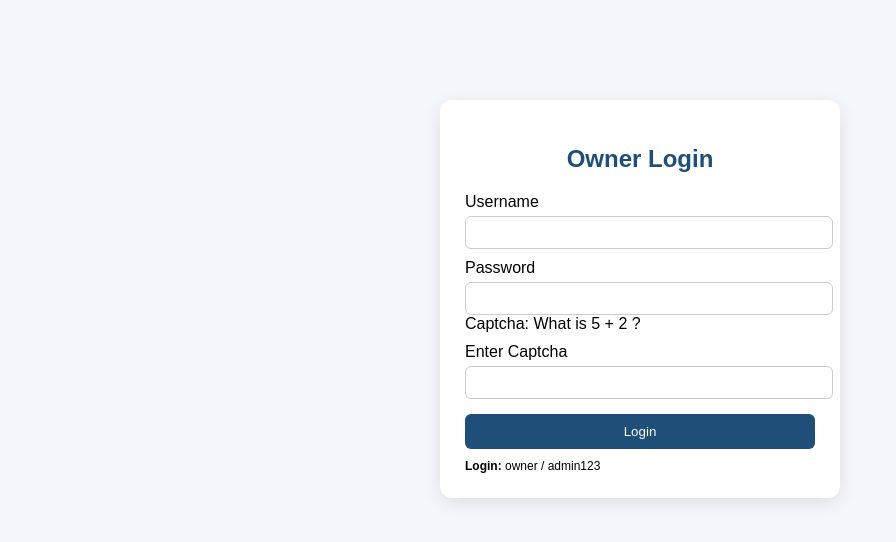
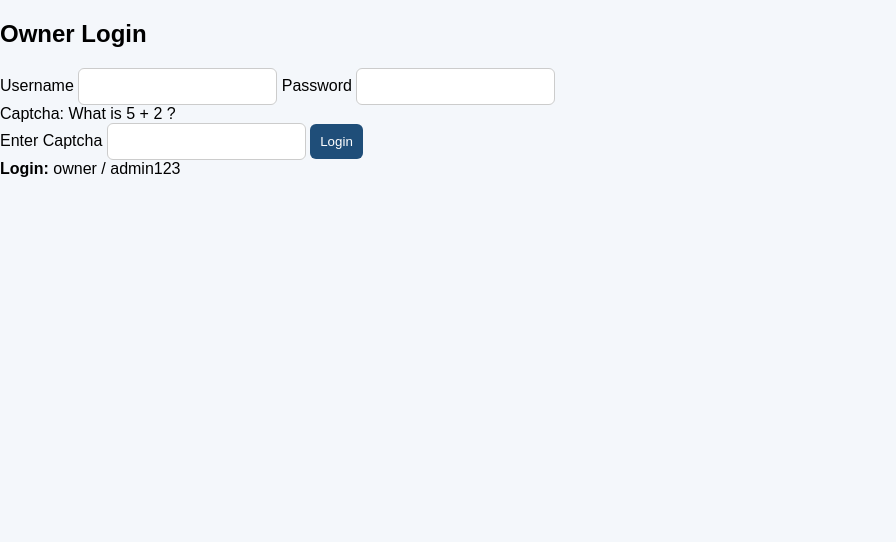
Before and after one commit to Blackvenom333/sreecablenetworks, a Flask app: page / in a window 1280 px wide. Shown: the top 542 px of the page, without its empty margins (0-896 px from the left). Run offline with Flask 3, Linux system fonts and the light colour scheme.

Commit message:
Refactor CSS styles for login and dashboard sections

```diff
--- a/static/style.css
+++ b/static/style.css
@@ -4,61 +4,6 @@ body {
     margin: 0;
 }
 
-/* LOGIN BOX */
-.box {
-    width: 350px;
-    margin: 100px auto;
-    background: white;
-    padding: 25px;
-    border-radius: 12px;
-    box-shadow: 0 5px 20px rgba(0,0,0,0.1);
-}
-
-h2 {
-    text-align: center;
-    color: #1f4e79;
-}
-
-label {
-    display: block;
-    margin-top: 10px;
-}
-
-input, select {
-    width: 100%;
-    padding: 8px;
-    margin-top: 5px;
-    border-radius: 6px;
-    border: 1px solid #ccc;
-}
-
-button {
-    width: 100%;
-    margin-top: 15px;
-    padding: 10px;
-    background: #1f4e79;
-    color: white;
-    border: none;
-    border-radius: 6px;
-    cursor: pointer;
-}
-
-button:hover {
-    background: #173a5a;
-}
-
-.error {
-    color: red;
-    margin-top: 10px;
-    text-align: center;
-}
-
-.hint {
-    margin-top: 10px;
-    font-size: 12px;
-}
-
-/* DASHBOARD */
 .container {
     padding: 20px;
 }
@@ -69,37 +14,58 @@ button:hover {
     align-items: center;
 }
 
-.logout-btn {
-    padding: 8px 12px;
+.logout {
     background: #1f4e79;
     color: white;
+    padding: 8px 15px;
     text-decoration: none;
     border-radius: 6px;
 }
 
-.summary-grid {
+.cards {
     display: flex;
     gap: 20px;
     margin: 20px 0;
 }
 
-.summary-card {
+.card {
     flex: 1;
-    background: white;
+    background: #fff;
     padding: 20px;
+    text-align: center;
     border-radius: 10px;
-    text-align: center;
+    box-shadow: 0 4px 10px rgba(0,0,0,0.1);
 }
 
-.count {
+.red p {
+    color: red;
     font-size: 30px;
-    font-weight: bold;
+}
+
+.green p {
+    color: green;
+    font-size: 30px;
 }
 
 .form-row {
     display: flex;
     gap: 10px;
-    margin-bottom: 10px;
+    margin-bottom: 20px;
+}
+
+input, select {
+    padding: 10px;
+    border-radius: 6px;
+    border: 1px solid #ccc;
+}
+
+button {
+    background: #1f4e79;
+    color: white;
+    border: none;
+    padding: 10px;
+    border-radius: 6px;
+    cursor: pointer;
 }
 
 table {
```
Also changed, not shown: other parts of static/style.css (+25 -5 lines).
